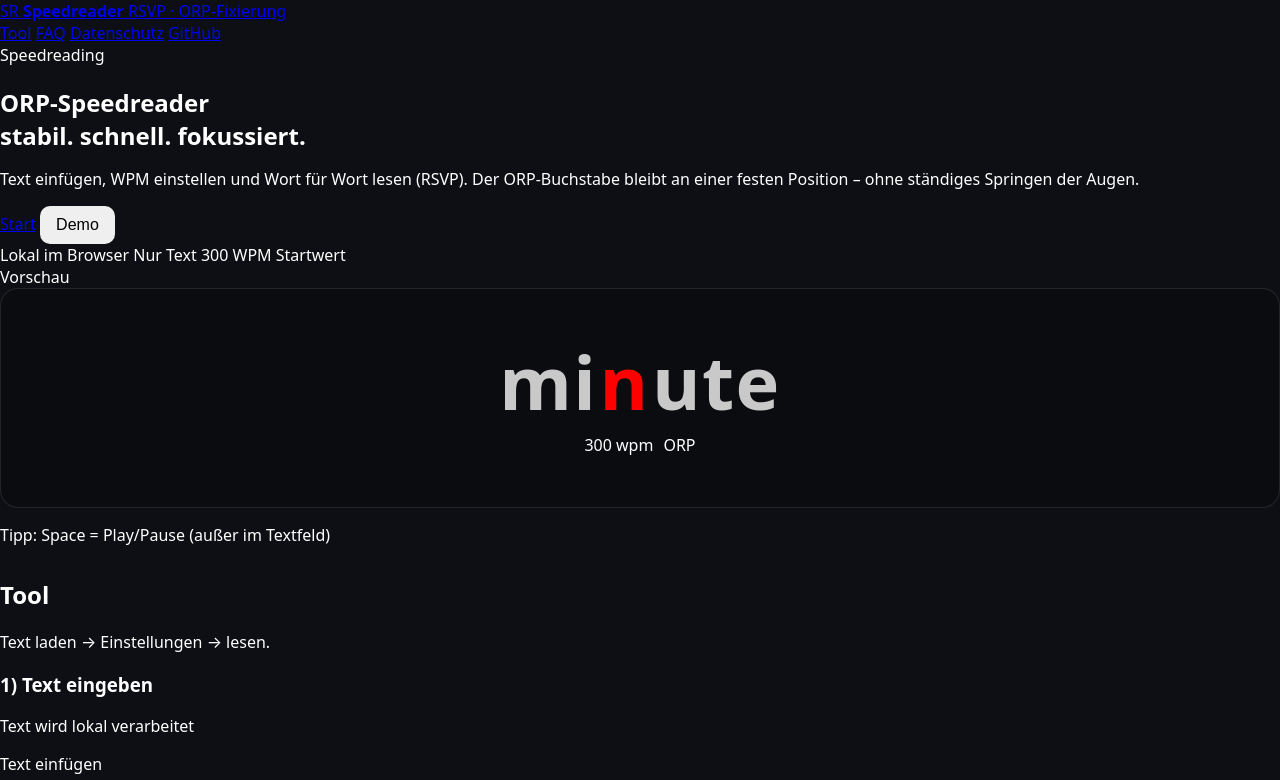
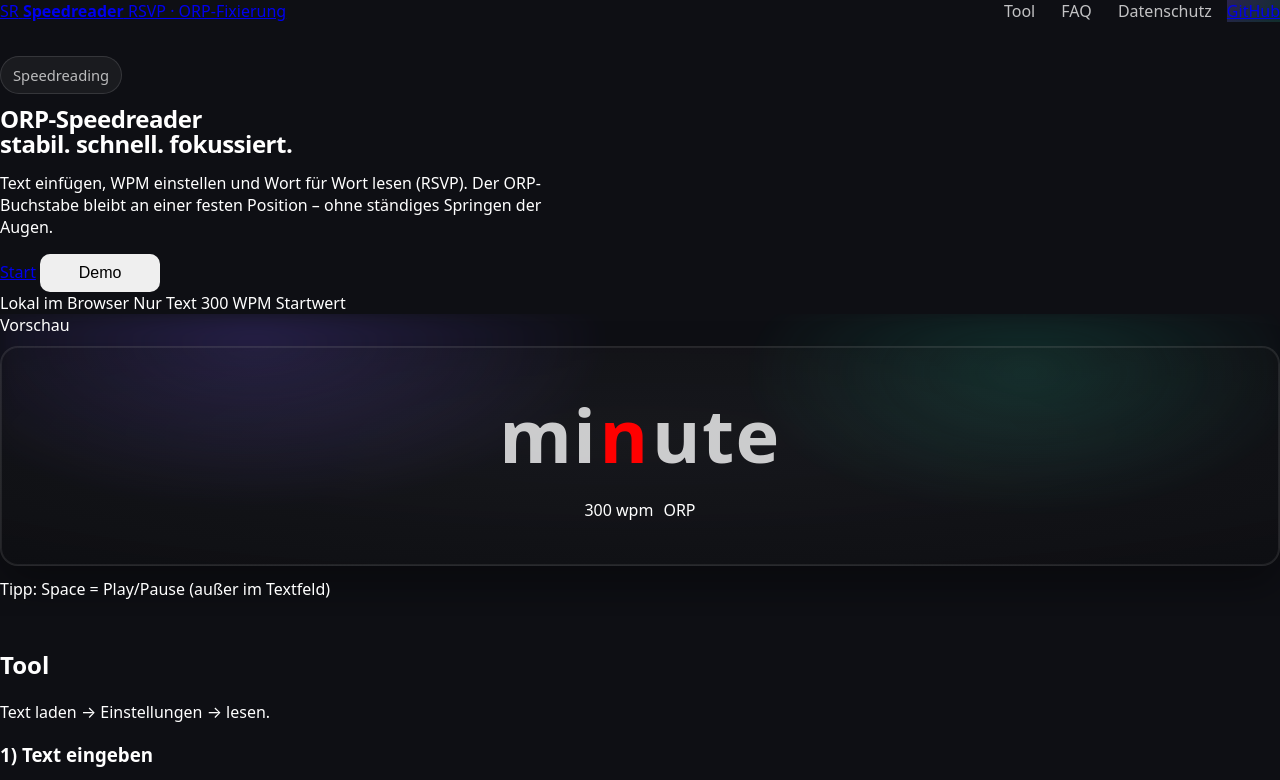
Before and after one commit to 4RJN/bionicreading, a plain HTML site: page index.html in a window 1280 px wide. Shown: the top 780 px of the page. Drawn offline with Linux system fonts and the light colour scheme.

Commit message:
Aktualisieren von app.css

```diff
--- a/assets/app.css
+++ b/assets/app.css
@@ -125,3 +125,120 @@
 
 .spritz-hud{ display:flex; gap:10px; margin-top:10px; }
 .spritz-sub{ margin-top:10px; min-height:1.2em; opacity:.75; }
+
+
+/* =========================================================
+   Modern Top Area + Speedreader Polish (ADD-ON, safe)
+    ========================================================= */
+
+.topbar-inner{
+  display:flex;
+  align-items:center;
+  justify-content:space-between;
+  gap:16px;
+}
+
+.nav-modern .navlink{
+  padding: 10px 10px;
+  border-radius: 12px;
+  color: rgba(255,255,255,.75);
+  text-decoration: none;
+  border: 1px solid transparent;
+}
+
+.nav-modern .navlink:hover{
+  color: rgba(255,255,255,.92);
+  background: rgba(255,255,255,.06);
+  border-color: rgba(255,255,255,.10);
+}
+
+.pill-cta{
+  border-color: rgba(255,255,255,.14);
+  background: linear-gradient(135deg, rgba(124,92,255,.25), rgba(35,213,171,.16));
+}
+
+.hero-modern{ padding-top: 34px; }
+
+.kicker{
+  display:inline-flex;
+  align-items:center;
+  gap:.5rem;
+  padding: 8px 12px;
+  border-radius: 999px;
+  border: 1px solid rgba(255,255,255,.12);
+  background: rgba(255,255,255,.05);
+  color: rgba(255,255,255,.70);
+  font-size: .92rem;
+  margin-bottom: 12px;
+}
+
+.hero-title{
+  margin: 0;
+  line-height: 1.05;
+  letter-spacing: -0.02em;
+}
+
+.hero-lead{ max-width: 60ch; }
+.hero-actions-modern .btn{ min-width: 120px; }
+
+.hero-card-modern{
+  position: relative;
+  overflow: hidden;
+}
+
+.hero-card-modern::before{
+  content:"";
+  position:absolute;
+  inset:-2px;
+  background: radial-gradient(600px 280px at 20% 10%, rgba(124,92,255,.24), transparent 60%),
+              radial-gradient(520px 260px at 80% 20%, rgba(35,213,171,.18), transparent 55%);
+  filter: blur(10px);
+  opacity: .9;
+  pointer-events:none;
+}
+
+.hero-card-modern > *{ position: relative; }
+.hero-spritz{ min-height: 160px; margin-top: 10px; }
+.hero-note{ margin-top: 12px; }
+
+@media (max-width: 980px){
+  .nav-modern{ display:none; }
+}
+
+/* Output polish */
+.spritz-box{
+  display:flex;
+  flex-direction:column;
+  align-items:center;
+  justify-content:center;
+  min-height:220px;
+  padding:24px;
+  border-radius:18px;
+  background: radial-gradient(120% 120% at 50% 40%, rgba(255,255,255,0.04), rgba(0,0,0,0.35));
+  box-shadow:
+    inset 0 0 0 1px rgba(255,255,255,0.08),
+    0 20px 40px rgba(0,0,0,0.35);
+}
+
+.spritz-line{
+  display:flex;
+  align-items:baseline;
+  justify-content:center;
+  font-size: clamp(44px, 8vw, 74px);
+  font-weight: 650;
+  letter-spacing: .02em;
+  line-height: 1.15;
+  margin-bottom: 12px;
+}
+
+.spritz-left,.spritz-right{ color: rgba(255,255,255,.78); }
+
+.spritz-pivot,
+.br-red{
+  color: #ff0000 !important;
+  font-weight: 900;
+  margin: 0 .03em;
+}
+
+.spritz-hud{ display:flex; gap:10px; margin-top:10px; }
+.spritz-sub{ margin-top:10px; min-height:1.2em; opacity:.75; }
```
